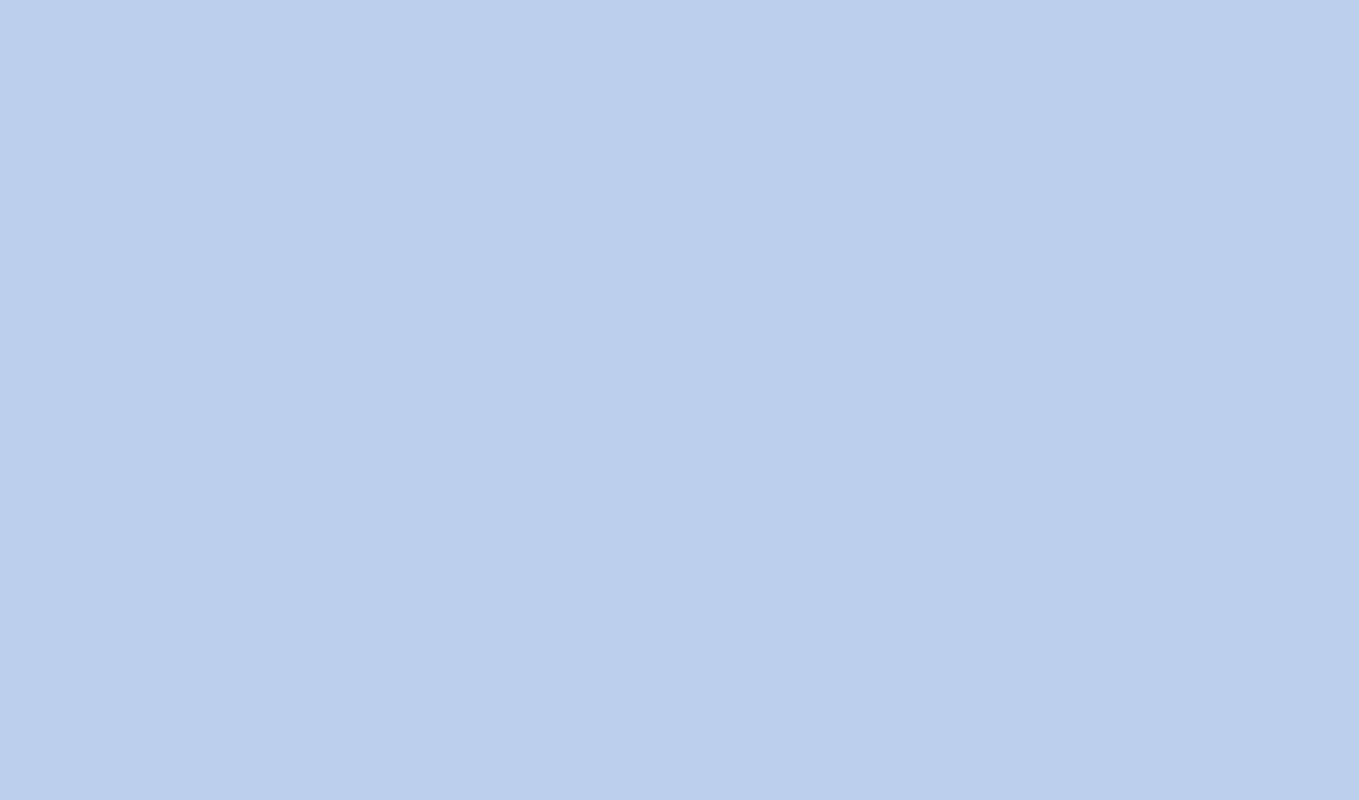
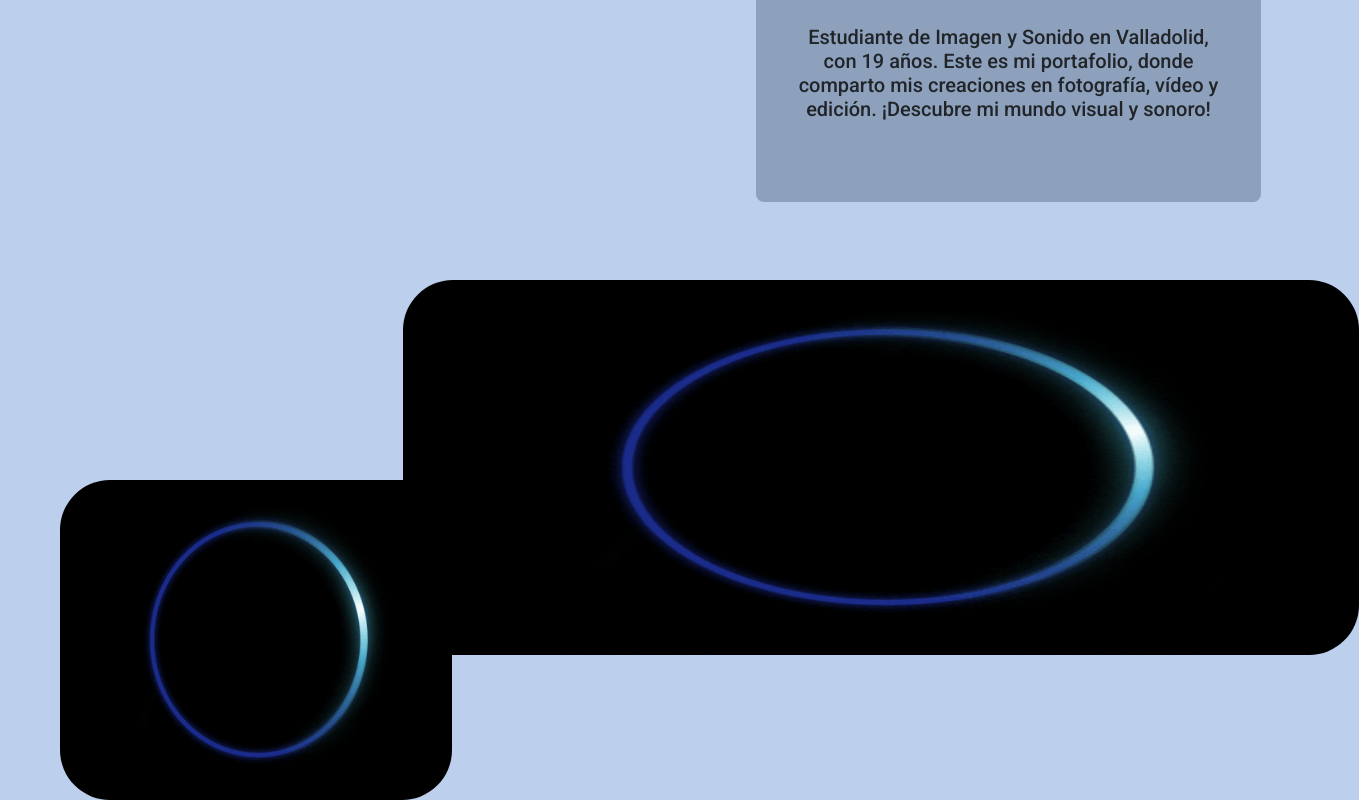
Before and after one commit to proagency98/diego-fotografo, an Angular app: page / in a window 1280 px wide. Shown: the part 1410-2210 px from the top of the page, 1359 px wide, since content can reach past the window. Before the commit the page ends 1383 px from the top, so only its background shows below. Built offline with nearby package versions, Linux system fonts and the light colour scheme.

Commit message:
añadimos las cajas donde van a ir los videos o imagenes

```diff
--- a/src/app/estilos-fotografia/estilos-fotografia.component.html
+++ b/src/app/estilos-fotografia/estilos-fotografia.component.html
@@ -3,3 +3,16 @@
         <h1>Hola! Soy Diego</h1>
     </div>
 </div>
+<div class="box-section-description">
+    <div class="description">
+        <h3>Estudiante de Imagen y Sonido en Valladolid, con 19 años. Este es mi portafolio, donde comparto mis
+            creaciones en fotografía, vídeo y edición. ¡Descubre mi mundo visual y sonoro!</h3>
+    </div>
+</div>
+
+<div class="box-big-container">
+    <img src="assets/giphy.gif" alt="">
+</div>
+<div class="box-small-container">
+    <img src="assets/giphy.gif" alt="">
+</div>
```
